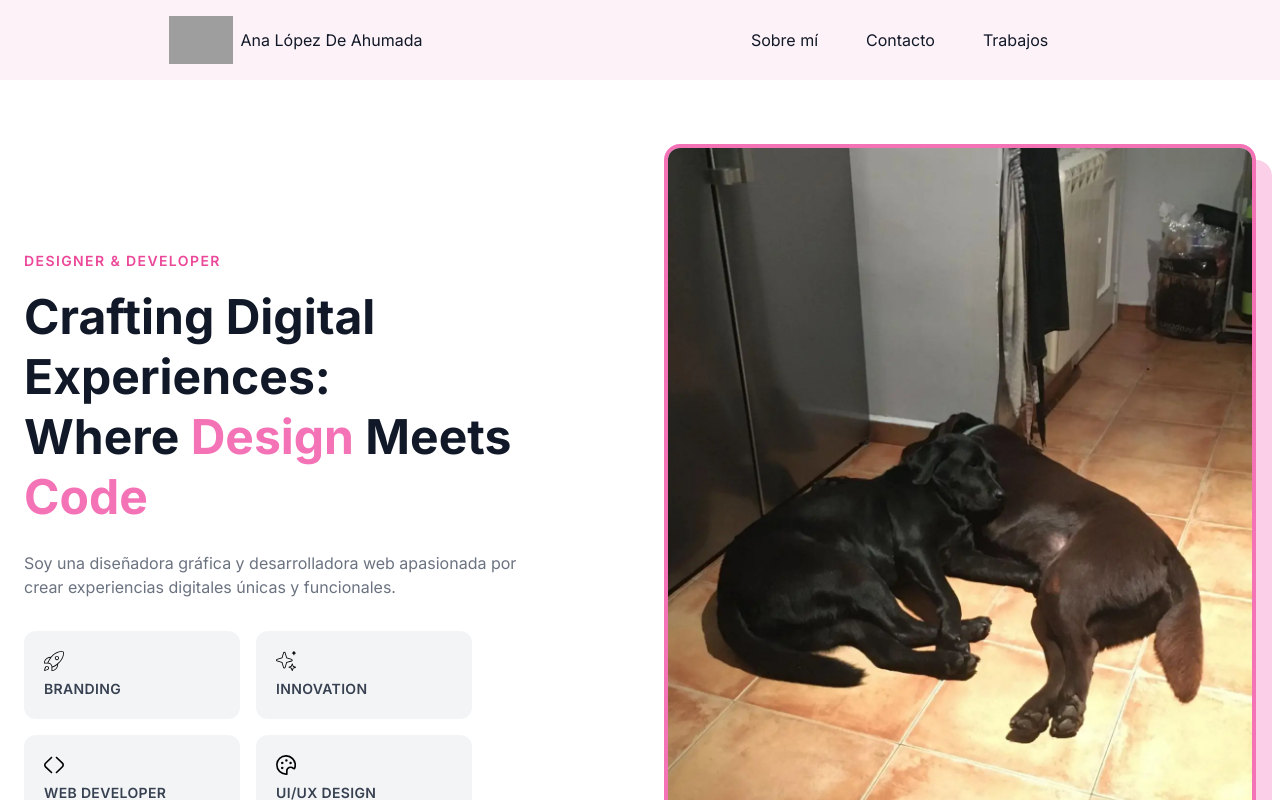
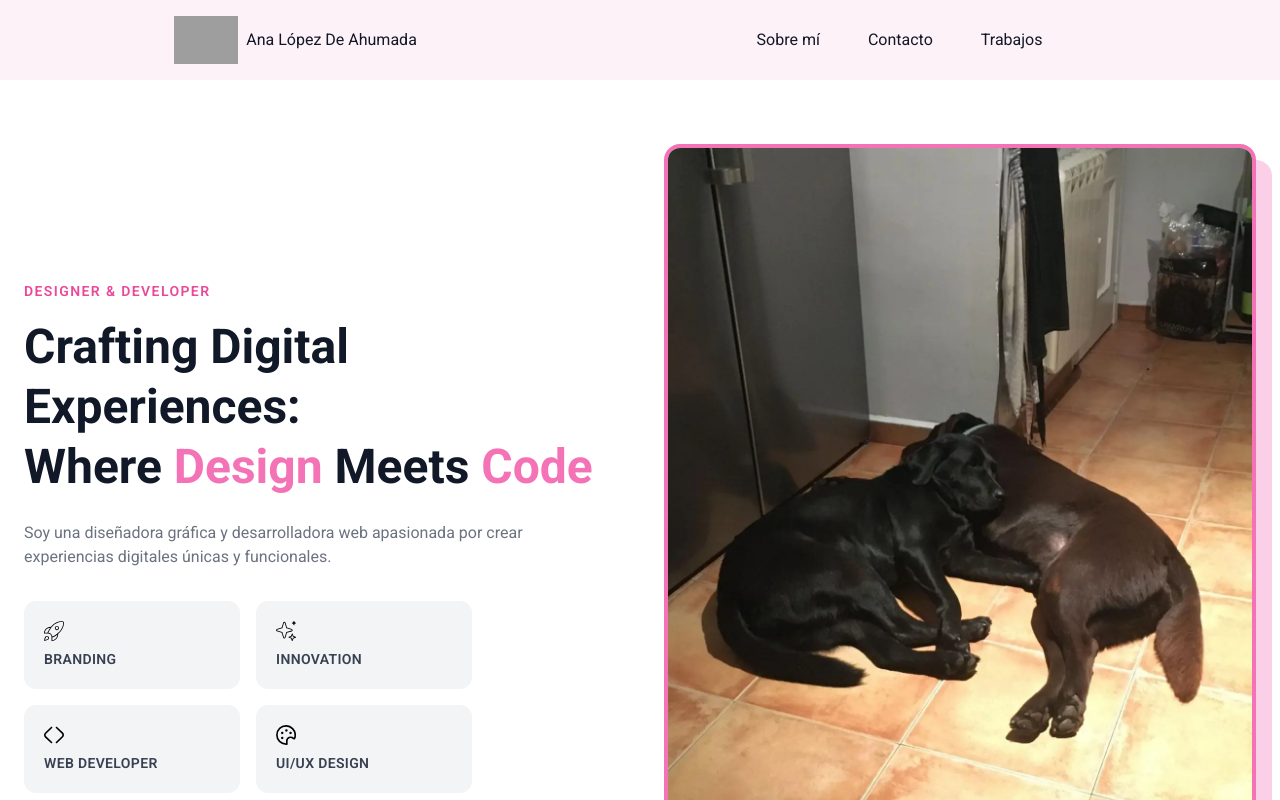
Before and after one commit to analopez03/Portfolio, a Nuxt app in the folder portfolio/: page / in a window 1280 px wide. Shown: the top 800 px of the page. Built offline with nearby package versions, Linux system fonts and the light colour scheme; grey boxes are pictures that could not be loaded.

Commit message:
styles: family-font

```diff
--- a/portfolio/app/assets/css/reset.css
+++ b/portfolio/app/assets/css/reset.css
@@ -1,6 +1,3 @@
-/* Importar fuente global */
-@import url("https://fonts.googleapis.com/css2?family=Inter:wght@400;500;600;700&display=swap");
-
 /* Tailwind layers */
 @tailwind base;
 @tailwind components;
@@ -17,7 +14,7 @@
 
 html,
 body {
-  font-family: "Inter", sans-serif;
+  font-family: "Roboto", sans-serif;
   scroll-behavior: smooth;
   background-color: #ffffff;
   color: #111827;
--- a/portfolio/app/pages/index.vue
+++ b/portfolio/app/pages/index.vue
@@ -3,11 +3,19 @@
 import type { Project } from "~/data/interfaceProjects";
 
 const projects = projectsData as Project[];
-11
 const sortProjects = projects.slice(0, 3);
 </script>
 
 <template>
+  <head>
+    <link rel="preconnect" href="https://fonts.googleapis.com" />
+    <link rel="preconnect" href="https://fonts.gstatic.com" crossorigin />
+    <link
+      href="https://fonts.googleapis.com/css2?family=Roboto:ital,wght@0,100..900;1,100..900&display=swap"
+      rel="stylesheet"
+    />
+  </head>
+
   <section
     class="max-w-7xl mx-auto px-6 py-16 grid lg:grid-cols-2 gap-12 items-center"
   >
```
